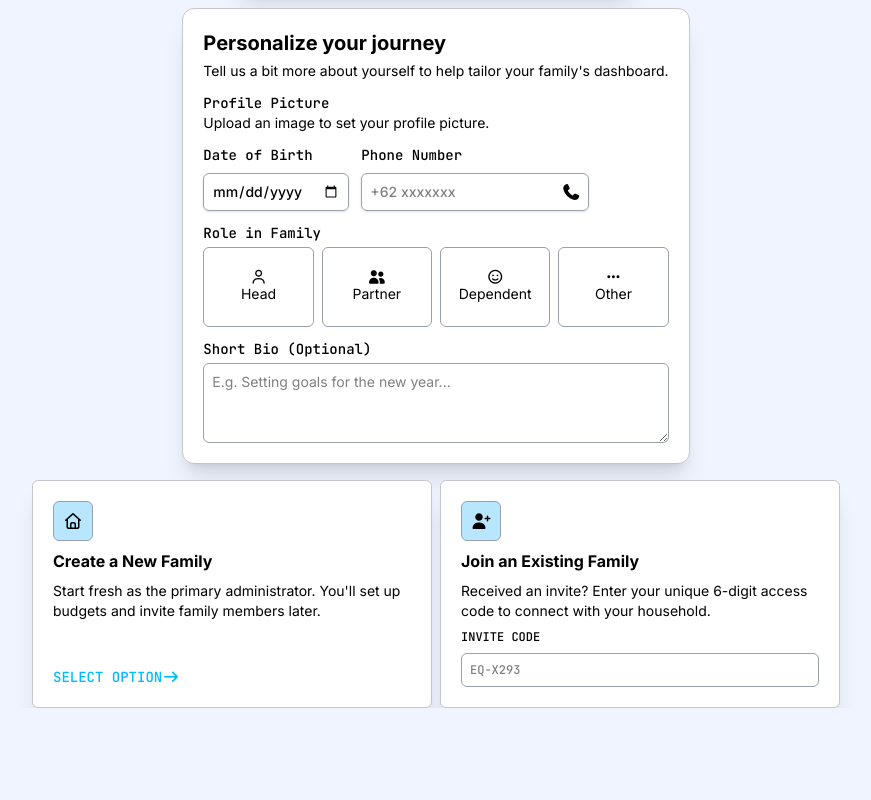
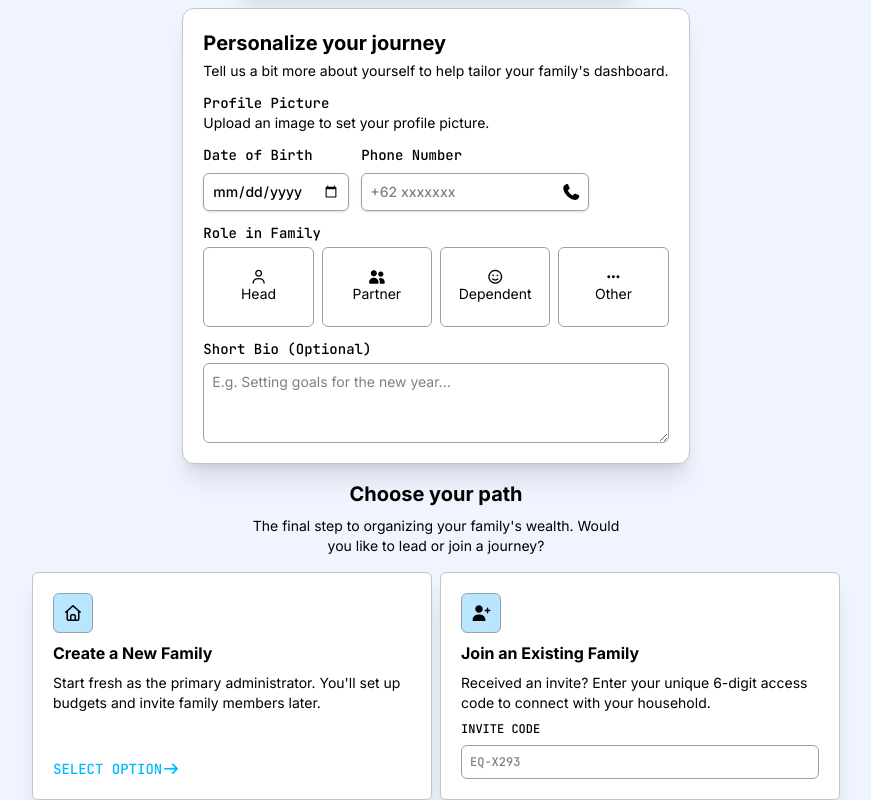
Before and after one commit to GilangWP/A-Ledger, a website: page frontend/pages/register.html in a window 1280 px wide. Shown: the part 450-1250 px from the top of the page, without its empty margins (204-1075 px from the left). Before the commit the page ends 1158 px from the top, so only its background shows below. Drawn offline with nearby package versions, Linux system fonts and the light colour scheme.

Commit message:
Feature:Step3 Added Header

```diff
--- a/frontend/pages/register.html
+++ b/frontend/pages/register.html
@@ -137,6 +137,11 @@
         </form>
 
         <!-- Step 3 -->
+         <div class="flex flex-col gap-2 justify-center items-center">
+            <h1 class="font-inter text-xl font-bold">Choose your path</h1>
+            <p class="font-inter text-sm text-center max-w-sm">The final step to organizing your family's wealth. Would you like to lead or join a journey?</p>
+         </div>
+
          <div class="flex flex-row gap-2">
             <div class="flex flex-col gap-3 mx-auto w-full max-w-[400px] bg-white p-5 rounded-md border border-[#C6C6CD] shadow-xl">
                 <div class="flex flex-col gap-2 h-full">
```
Also changed, not shown: src/output.css.
